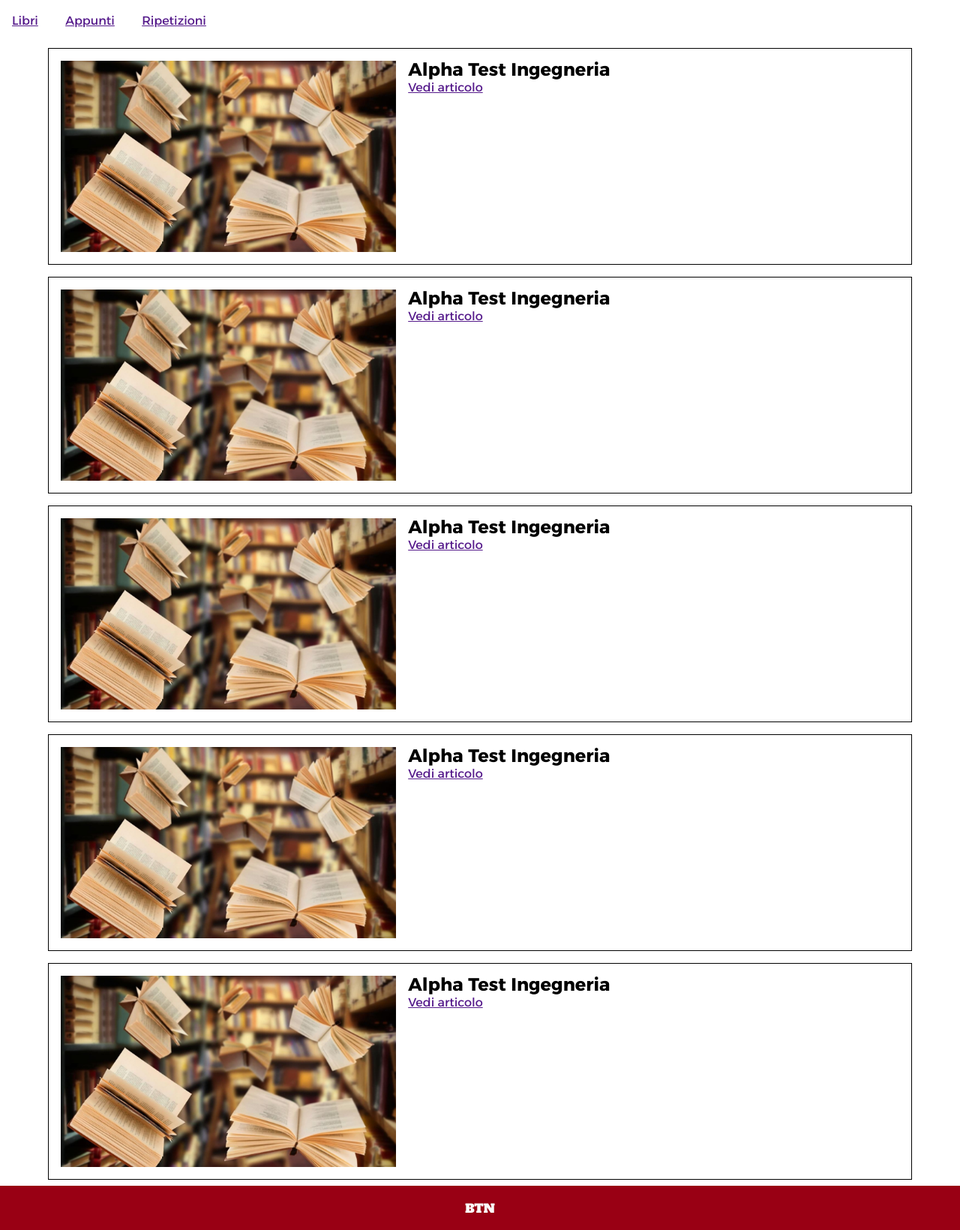
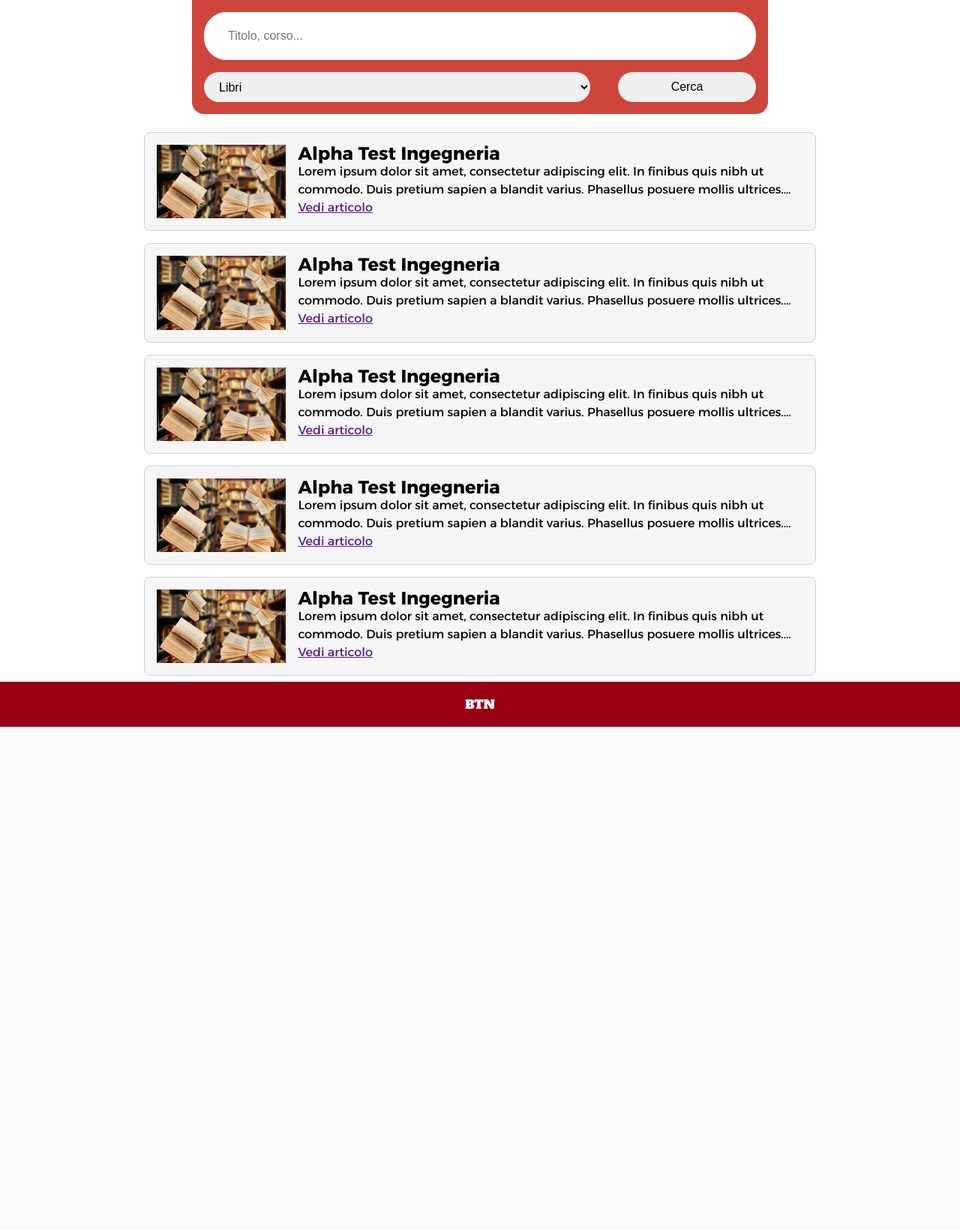
Before and after one commit to andreibobirica/BTN-books-tutoring-notes, a PHP site: page /risultati.html in a window 1280 px wide. Shown: the part 140-1780 px from the top of the page at 75% size. After the commit the page ends 1109 px from the top, so only its background shows below. Run offline with PHP 8.4, Linux system fonts and the light colour scheme.

Commit message:
aggiunta la descrizione a feature risultati, aggiunta la barra di ricerca e aggiornato un po' lo stile

```diff
--- a/risultati.html
+++ b/risultati.html
@@ -25,17 +25,30 @@
     </nav>
 
     <main>
-        <ul id="sceltaCategoria">
-            <li><a href ="" >Libri</a></li>
-            <li><a href ="" >Appunti</a></li>
-            <li><a href ="" >Ripetizioni</a></li>
-        </ul>
+        <section id="searchSection">
+            <div id="searchBox">
+                <form action="" id="search-form">
+                    <input type="text" placeholder="Titolo, corso..." name="search" id="search-in">
+                    <div id="buttons">
+                        <select name="categoria" id="search-cat">
+                            <option value="libri">Libri</option>
+                            <option value="ripetizioni">Ripetizioni</option>
+                            <option value="appunti">Appunti</option>
+                        </select>
+                        <button type="submit" id="search-btn" class="button">Cerca</button>
+                    </div>
+                </form>
+            </div>
+        </section>
+
+
         <ul id="productsList">
 
             <li class="product">
                 <img src="assets/imgs/book.jpeg" alt="">
                 <div>
                     <h2>Alpha Test Ingegneria</h2>
+                    <span class="briefDescription">Lorem ipsum dolor sit amet, consectetur adipiscing elit. In finibus quis nibh ut commodo. Duis pretium sapien a blandit varius. Phasellus posuere mollis ultrices. Sed nec turpis augue. Donec id velit tristique, pulvinar augue ut, tincidunt lectus. Proin aliquet gravida ex in condimentum. Morbi vestibulum accumsan metus, id ultricies leo posuere eu. Nulla eu dictum neque. Pellentesque habitant morbi tristique senectus et netus et malesuada fames ac turpis egestas. Aliquam molestie elit leo, pharetra dictum tellus dapibus sed. Nullam lorem augue, ultrices a maximus accumsan, convallis et lorem. Vestibulum velit lectus, mattis at ultrices vel, hendrerit vitae augue. Pellentesque ex nulla, mollis quis risus vitae, scelerisque dictum quam.</span>
                     <a href ="">Vedi articolo</a>
                     <!-- vedere se aggiungere un link o un bottone dettagli o se lasciare che l'utente clicchi sull'intero dd -->
                 </div>
@@ -45,6 +58,7 @@
                 <img src="assets/imgs/book.jpeg" alt="">
                 <div>
                     <h2>Alpha Test Ingegneria</h2>
+                    <span class="briefDescription">Lorem ipsum dolor sit amet, consectetur adipiscing elit. In finibus quis nibh ut commodo. Duis pretium sapien a blandit varius. Phasellus posuere mollis ultrices. Sed nec turpis augue. Donec id velit tristique, pulvinar augue ut, tincidunt lectus. Proin aliquet gravida ex in condimentum. Morbi vestibulum accumsan metus, id ultricies leo posuere eu. Nulla eu dictum neque. Pellentesque habitant morbi tristique senectus et netus et malesuada fames ac turpis egestas. Aliquam molestie elit leo, pharetra dictum tellus dapibus sed. Nullam lorem augue, ultrices a maximus accumsan, convallis et lorem. Vestibulum velit lectus, mattis at ultrices vel, hendrerit vitae augue. Pellentesque ex nulla, mollis quis risus vitae, scelerisque dictum quam.</span>
                     <a href ="">Vedi articolo</a>
                     <!-- vedere se aggiungere un link o un bottone dettagli o se lasciare che l'utente clicchi sull'intero dd -->
                 </div>
@@ -54,6 +68,7 @@
                 <img src="assets/imgs/book.jpeg" alt="">
                 <div>
                     <h2>Alpha Test Ingegneria</h2>
+                    <span class="briefDescription">Lorem ipsum dolor sit amet, consectetur adipiscing elit. In finibus quis nibh ut commodo. Duis pretium sapien a blandit varius. Phasellus posuere mollis ultrices. Sed nec turpis augue. Donec id velit tristique, pulvinar augue ut, tincidunt lectus. Proin aliquet gravida ex in condimentum. Morbi vestibulum accumsan metus, id ultricies leo posuere eu. Nulla eu dictum neque. Pellentesque habitant morbi tristique senectus et netus et malesuada fames ac turpis egestas. Aliquam molestie elit leo, pharetra dictum tellus dapibus sed. Nullam lorem augue, ultrices a maximus accumsan, convallis et lorem. Vestibulum velit lectus, mattis at ultrices vel, hendrerit vitae augue. Pellentesque ex nulla, mollis quis risus vitae, scelerisque dictum quam.</span>
                     <a href ="">Vedi articolo</a>
                     <!-- vedere se aggiungere un link o un bottone dettagli o se lasciare che l'utente clicchi sull'intero dd -->
                 </div>
@@ -62,6 +77,7 @@
                 <img src="assets/imgs/book.jpeg" alt="">
                 <div>
                     <h2>Alpha Test Ingegneria</h2>
+                    <span class="briefDescription">Lorem ipsum dolor sit amet, consectetur adipiscing elit. In finibus quis nibh ut commodo. Duis pretium sapien a blandit varius. Phasellus posuere mollis ultrices. Sed nec turpis augue. Donec id velit tristique, pulvinar augue ut, tincidunt lectus. Proin aliquet gravida ex in condimentum. Morbi vestibulum accumsan metus, id ultricies leo posuere eu. Nulla eu dictum neque. Pellentesque habitant morbi tristique senectus et netus et malesuada fames ac turpis egestas. Aliquam molestie elit leo, pharetra dictum tellus dapibus sed. Nullam lorem augue, ultrices a maximus accumsan, convallis et lorem. Vestibulum velit lectus, mattis at ultrices vel, hendrerit vitae augue. Pellentesque ex nulla, mollis quis risus vitae, scelerisque dictum quam.</span>
                     <a href ="">Vedi articolo</a>
                     <!-- vedere se aggiungere un link o un bottone dettagli o se lasciare che l'utente clicchi sull'intero dd -->
                 </div>
@@ -70,6 +86,7 @@
                 <img src="assets/imgs/book.jpeg" alt="">
                 <div>
                     <h2>Alpha Test Ingegneria</h2>
+                    <span class="briefDescription">Lorem ipsum dolor sit amet, consectetur adipiscing elit. In finibus quis nibh ut commodo. Duis pretium sapien a blandit varius. Phasellus posuere mollis ultrices. Sed nec turpis augue. Donec id velit tristique, pulvinar augue ut, tincidunt lectus. Proin aliquet gravida ex in condimentum. Morbi vestibulum accumsan metus, id ultricies leo posuere eu. Nulla eu dictum neque. Pellentesque habitant morbi tristique senectus et netus et malesuada fames ac turpis egestas. Aliquam molestie elit leo, pharetra dictum tellus dapibus sed. Nullam lorem augue, ultrices a maximus accumsan, convallis et lorem. Vestibulum velit lectus, mattis at ultrices vel, hendrerit vitae augue. Pellentesque ex nulla, mollis quis risus vitae, scelerisque dictum quam.</span>
                     <a href ="">Vedi articolo</a>
                     <!-- vedere se aggiungere un link o un bottone dettagli o se lasciare che l'utente clicchi sull'intero dd -->
                 </div>
--- a/style.css
+++ b/style.css
@@ -190,16 +190,33 @@ footer p {
 /* ==============  */
 
 .product{
-    border: 1px solid black;
+    background-color:#f5f5f5;
+    border: 1px solid lightgrey;
+    border-radius:0.5em;
     width:90%;
+    /* height:20px; */
     display:flex;
     flex-direction: row;
     padding:1em;
     margin:0.5em;
 }
 
+/* stile alternativo per le liste
+
+.product{
+    border-bottom: 1px solid lightgrey;
+    width:90%;
+    display:flex;
+    flex-direction: row;
+    padding:1em;
+}
+.product:hover{
+    background-color: #f5f5f5;
+} */
+
 .product img{
     width:40%;
+
     margin-right:1em;
 }
 
@@ -217,5 +234,59 @@ footer p {
 
 #sceltaCategoria li{
     display:inline-block;
-    margin:1em;
+    margin:1em 0.5em 1em 0.5em;
 }
+
+#sceltaCategoria li a{
+    border:1px solid var(--accent-red);
+    text-decoration:none;
+    border-radius:1.5em;
+    padding:0.5em;
+}
+
+#selectedCategory{
+    color:white;
+    background-color:var(--accent-red);
+}
+
+#searchBox{
+    background-color: var(--accent-red-2);
+    padding:1em;
+    width:100%;
+    border-radius:1em;
+}
+.briefDescription{
+    height:3em;
+    overflow: hidden;
+    display: none;
+    -webkit-line-clamp: 2;
+    -webkit-box-orient: vertical;
+}
+
+@media only screen and (min-width: 600px) {
+    .product{
+        width:70%;
+    }
+
+    .product img{
+        width:20%   ;
+        margin-right:1em;
+    }
+
+    #searchBox{
+        background-color: var(--accent-red-2);
+        padding:1em;
+        width:60%;
+        border-radius:0em 0em 1em 1em;
+    }
+
+    #searchSection{
+        display:flex;
+        justify-content:center;
+        padding: 0em 0em 1em 0em;
+    }
+
+    .briefDescription{
+        display:-webkit-box;
+    }
+}
```
